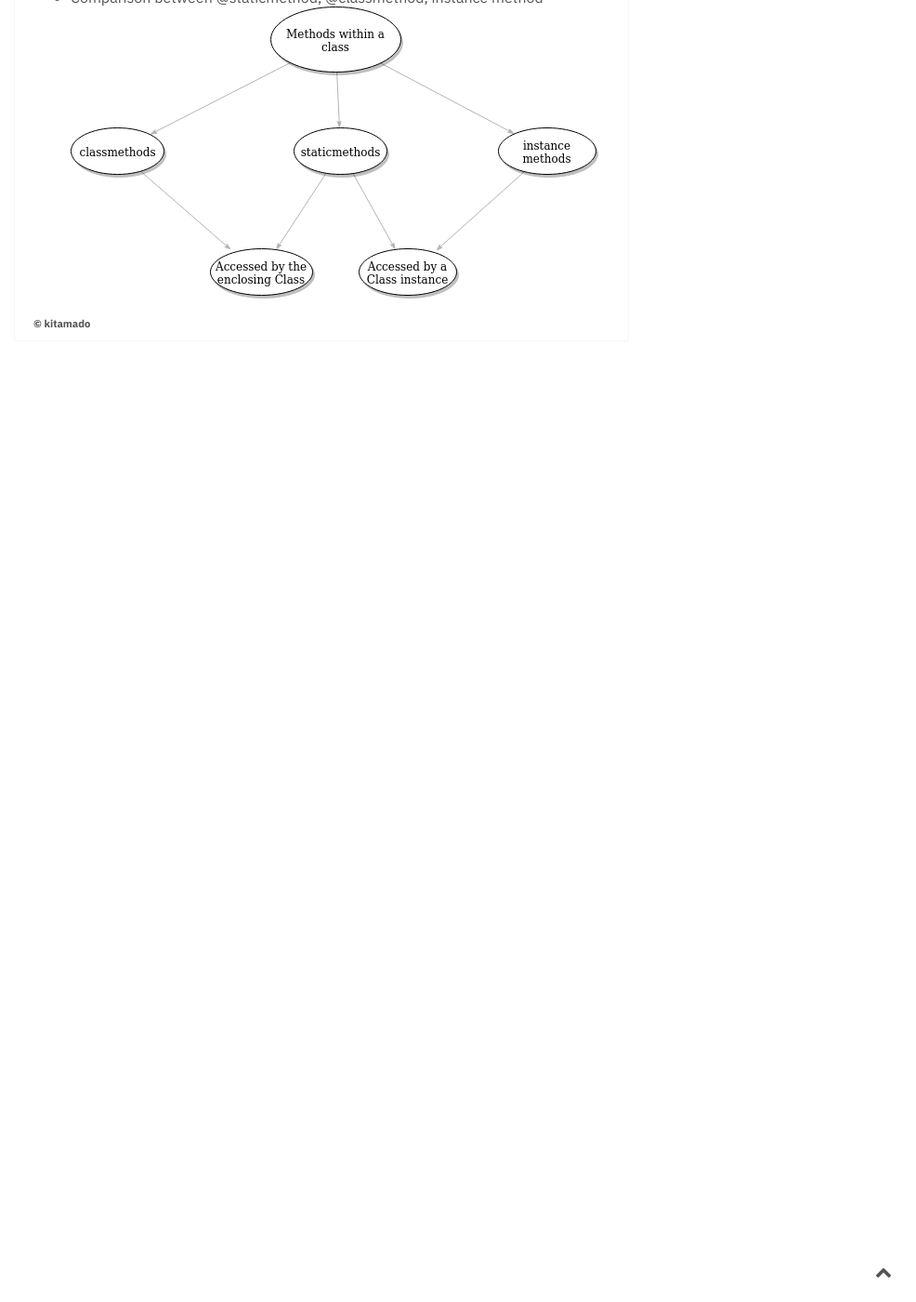
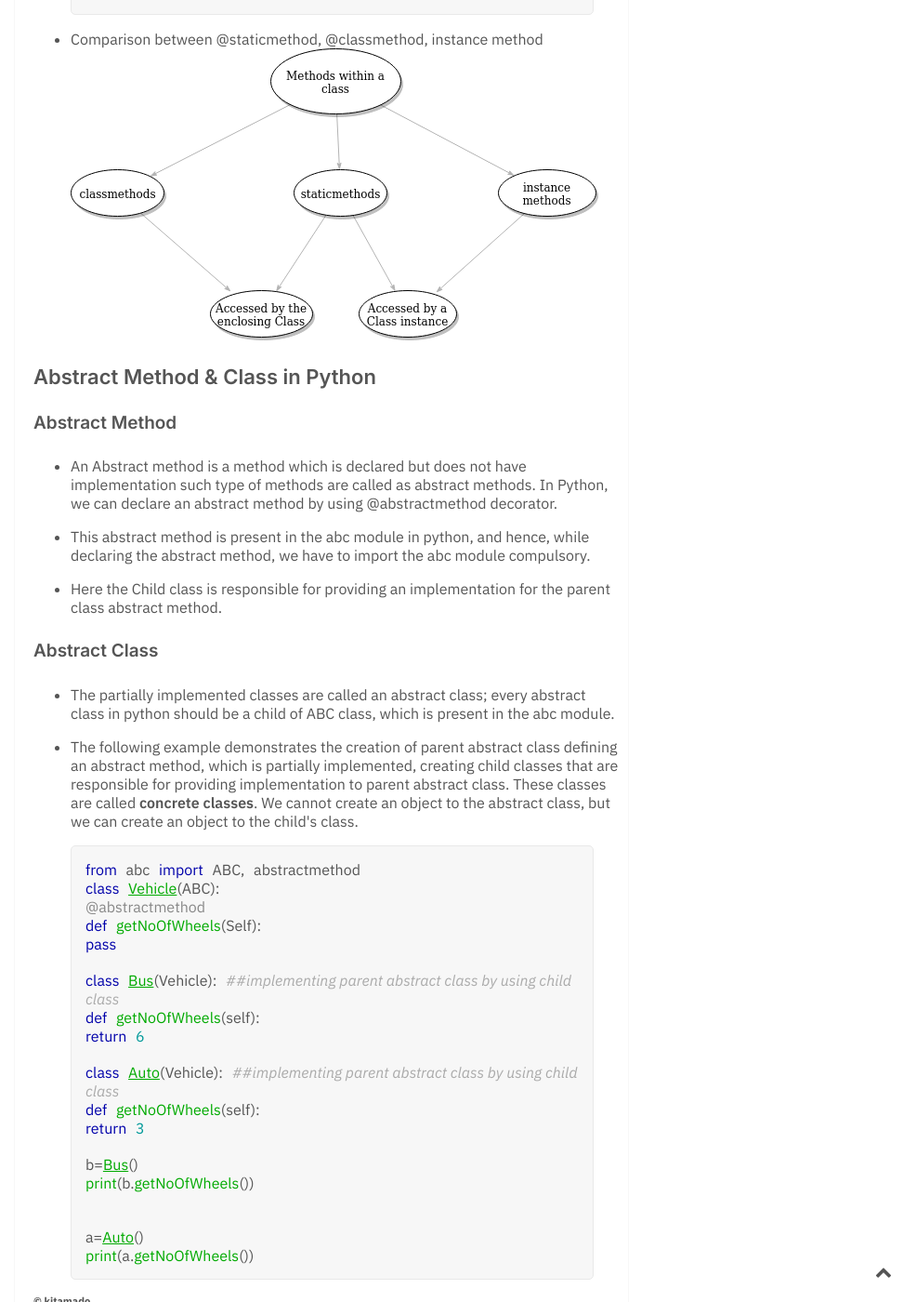
Before and after one commit to kitamado/kitamado.github.io, a Jekyll site: the page built from _notes/python-notes.md, in a window 1280 px wide and 1400 px high, scrolled down 935 px. Shown: the whole window at 93% size, without its empty margins (294-1280 px from the left). Built offline with Jekyll 4.4.1, drawn with Linux system fonts in a browser that asks for light colours; before the commit the page ends 1302 px from its top, so only the background shows below that; some of the changed text lies outside the part shown.

Commit message:
Update python-notes.md

````diff
--- a/_notes/python-notes.md
+++ b/_notes/python-notes.md
@@ -32,7 +32,43 @@ tags: python
 
         bank = Bank(1000)
         print(bank.find_interest(bank.balance, 0.3))
-        ```
+    ```
 
 - Comparison between @staticmethod, @classmethod, instance method
   ![compatison](../assets/img/staticmethods.png)
+
+
+### Abstract Method & Class in Python
+#### Abstract Method
+- An Abstract method is a method which is declared but does not have implementation such type of methods are called as abstract methods. In Python, we can declare an abstract method by using @abstractmethod decorator.
+
+- This abstract method is present in the abc module in python, and hence, while declaring the abstract method, we have to import the abc module compulsory.
+
+- Here the Child class is responsible for providing an implementation for the parent class abstract method.
+
+#### Abstract Class
+- The partially implemented classes are called an abstract class; every abstract class in python should be a child of ABC class, which is present in the abc module.
+- The following example demonstrates the creation of parent abstract class defining an abstract method, which is partially implemented, creating child classes that are responsible for providing implementation to parent abstract class. These classes are called **concrete classes**. We cannot create an object to the abstract class, but we can create an object to the child's class.
+
+    ```python
+    from abc import ABC, abstractmethod
+    class Vehicle(ABC):
+        @abstractmethod
+        def getNoOfWheels(Self):
+            pass
+
+    class Bus(Vehicle):   ##implementing parent abstract class by using child class
+        def getNoOfWheels(self):
+            return 6
+
+    class Auto(Vehicle):   ##implementing parent abstract class by using child class
+        def getNoOfWheels(self):
+            return 3
+
+    b=Bus()
+    print(b.getNoOfWheels())
+
+
+    a=Auto()
+    print(a.getNoOfWheels())
+    ```
````
